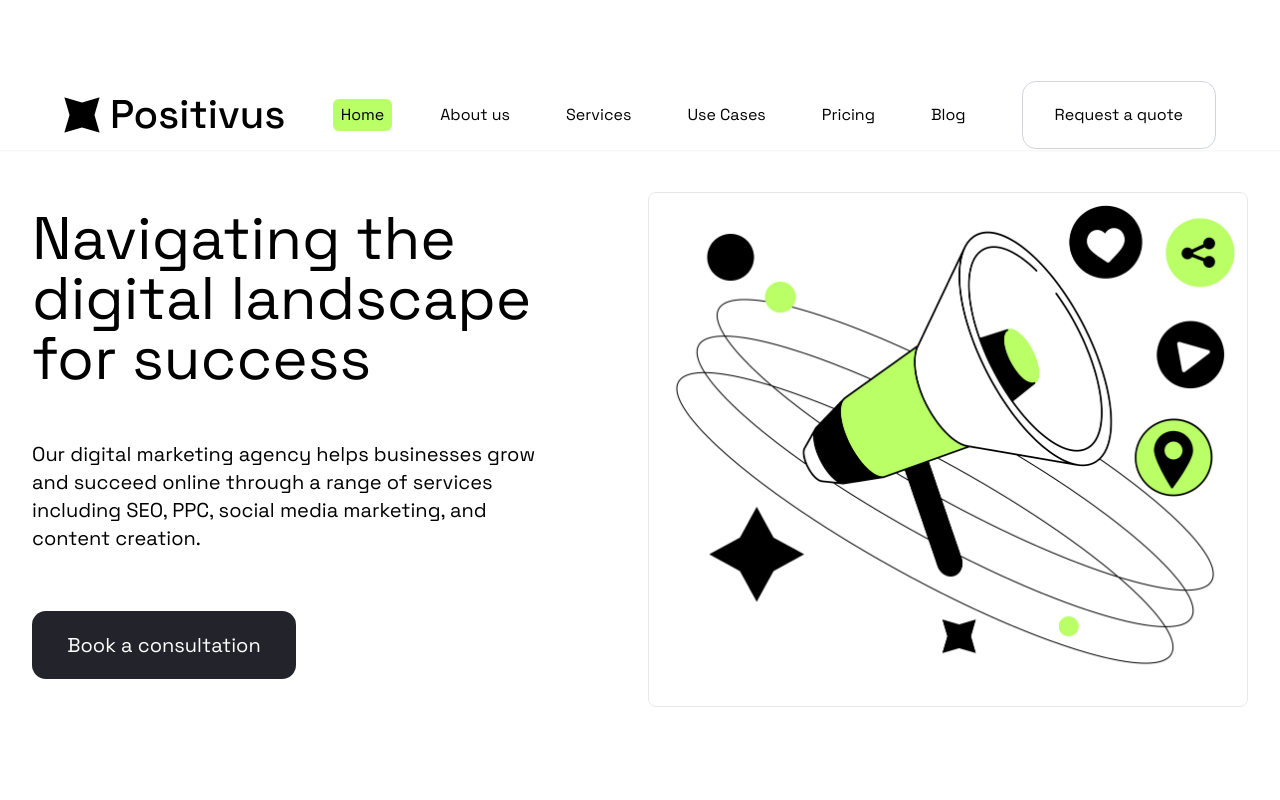
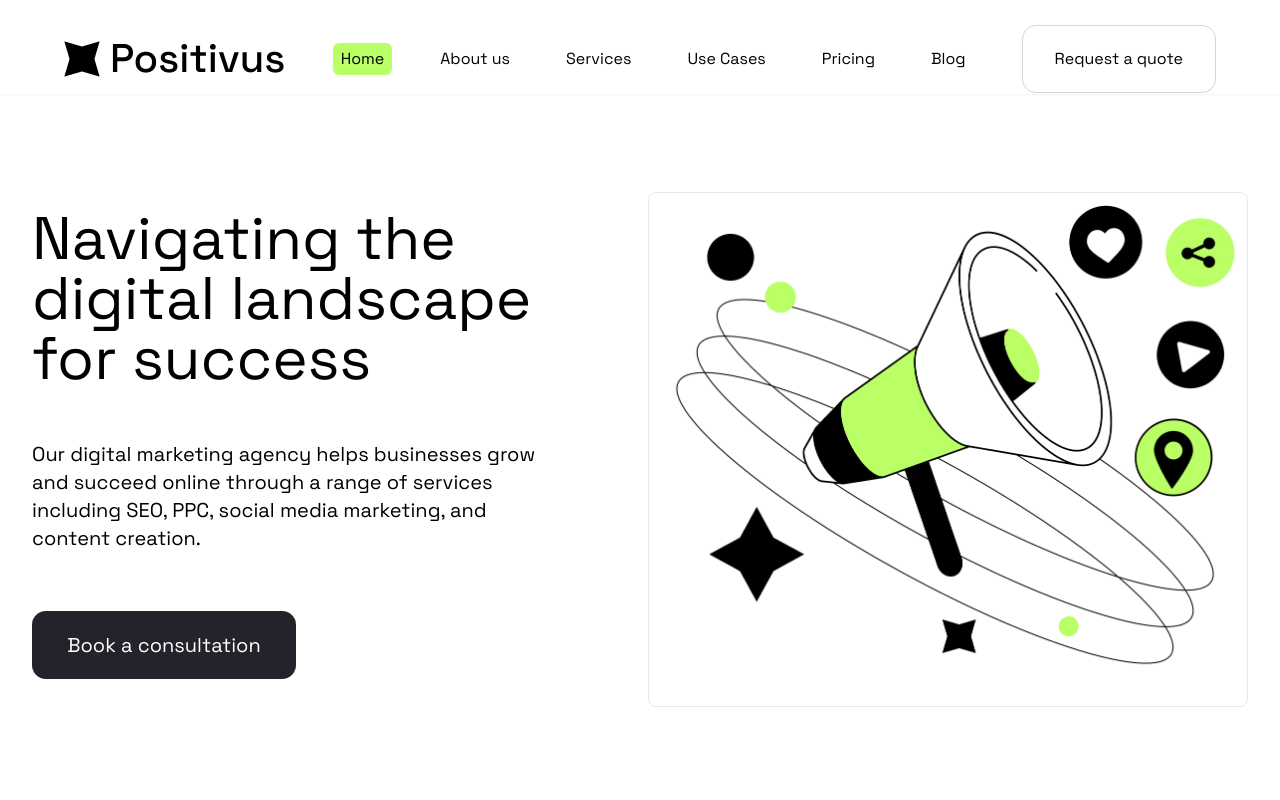
Before and after one commit to UsamaMAlik01/Positivus-Landing-Page, a React (Vite) app: page / in a window 1280 px wide. Shown: the top 800 px of the page. Built offline with nearby package versions, Linux system fonts and the light colour scheme.

Commit message:
Final Push

```diff
--- a/src/components/Header/Navbar.jsx
+++ b/src/components/Header/Navbar.jsx
@@ -18,7 +18,7 @@ export default function Navbar() {
   const quoteBtn = { label: 'Request a quote', url: '#quote' };
 
   return (
-    <nav className="w-full bg-white shadow-sm fixed top-0 left-0 z-50 mt-6 md:mt-20">
+    <nav className="w-full bg-white shadow-sm fixed top-0 left-0 z-50 mt-6 md:mt-6">
       <div className="w-auto mx-auto flex items-center justify-between h-[68px] md:h-[70px] px-4 md:px-16 lg:px-auto">
         {/* Logo */}
         <div className="flex items-center h-[56px] py-2">
```
